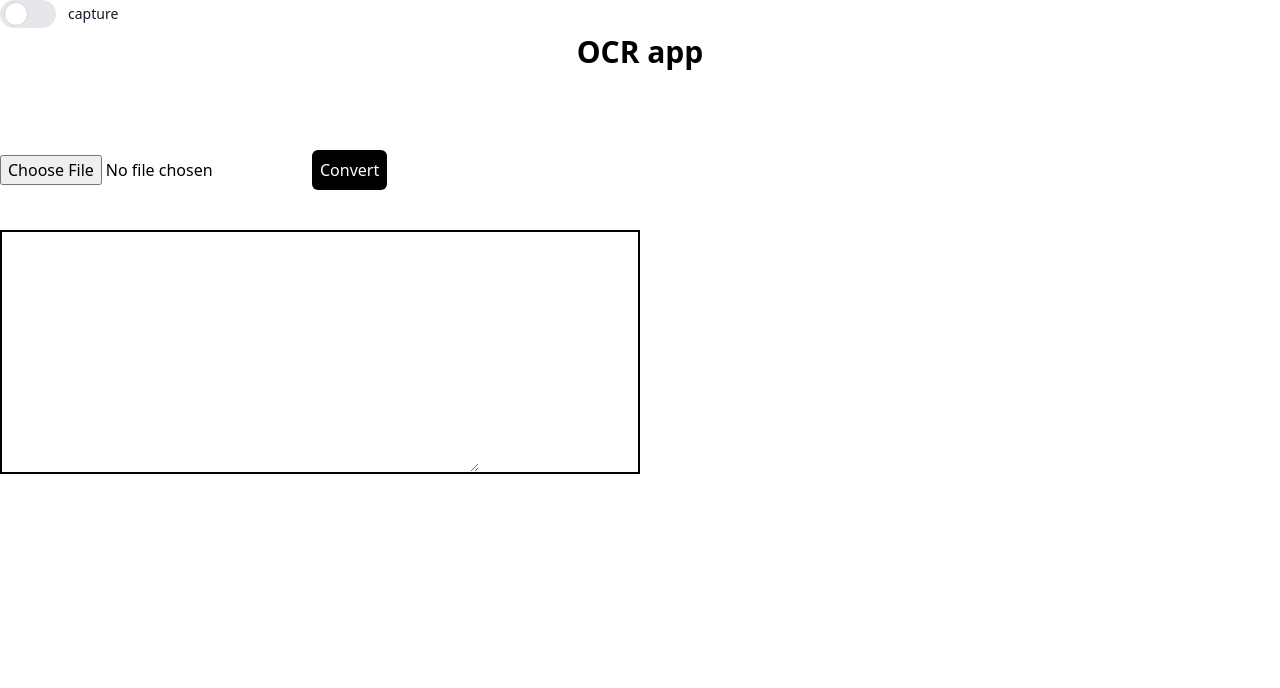
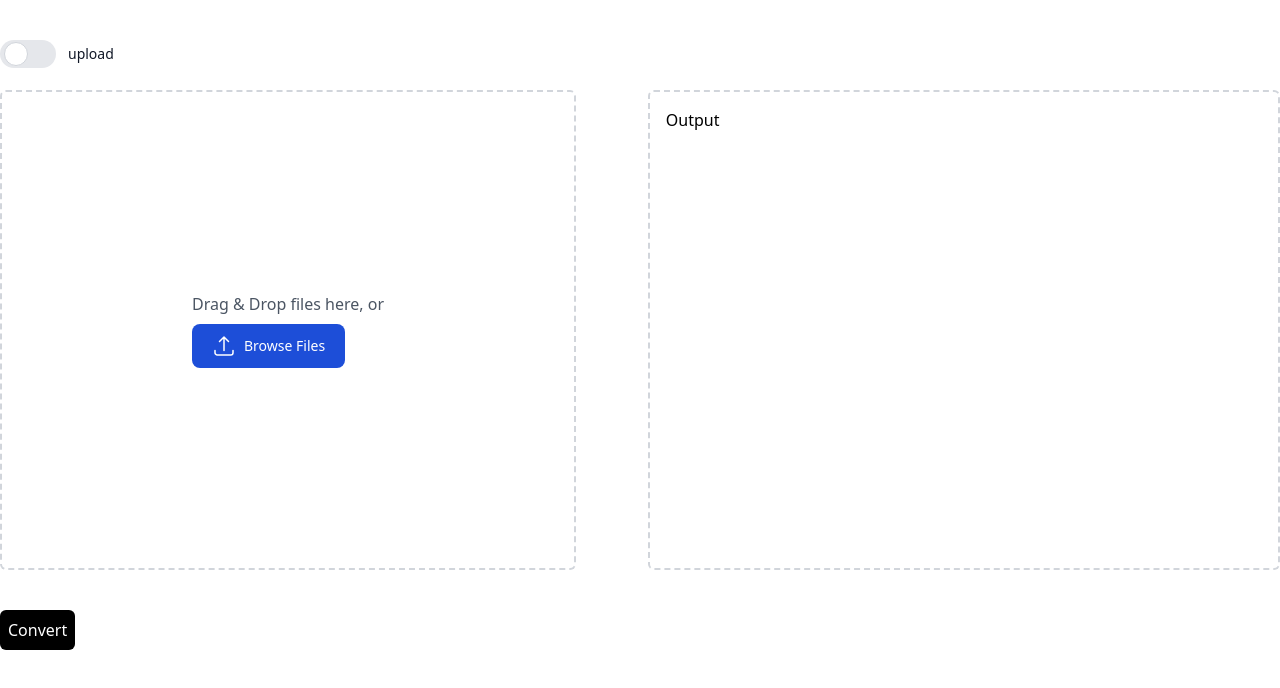
Before and after one commit to samyakkhatua/OCRapp, a React (Vite) app: page / in a window 1280 px wide. Shown: the top 688 px of the page. Built offline with nearby package versions, Linux system fonts and the light colour scheme.

Commit message:
UI updated

```diff
--- a/src/App.jsx
+++ b/src/App.jsx
@@ -5,7 +5,7 @@ import Tesseract from "tesseract.js";
 function App() {
   const [text, setText] = useState("");
   const [image, setImage] = useState("");
-  const [mode, setMode] = useState("capture");
+  const [mode, setMode] = useState("upload");
 
   const handleSubmit = () => {
     Tesseract.recognize(image, "eng", {
@@ -22,16 +22,21 @@ function App() {
       });
   };
 
+  const handleOnClick = (e) => {
+    setImage(URL.createObjectURL(e.target.files[0]));
+    handleSubmit();
+  };
+
   const handleMode = () => {
-    setMode("upload");
+    mode === "upload" ? setMode("capture") : setMode("upload");
   };
 
   return (
     <>
       {/* container  */}
-      <div>
+      <div className="container mx-auto my-10">
         {/* upload capture toggle  */}
-        <div>
+        <div className="">
           <label class="inline-flex relative items-center cursor-pointer">
             <input
               type="checkbox"
@@ -50,32 +55,73 @@ function App() {
             </span>
           </label>
         </div>
+
+        {/* input & output blocks */}
+        <div className="flex h-[60vh] mt-4">
+          {/* input block */}
+          <div className="w-[50%] mr-4">
+            {mode === "capture" ? (
+              <div className="h-[60vh] border-2 border-gray-300 border-dashed rounded-md p-4 appearance-none cursor-pointer hover:border-gray-400 focus:outline-none">
+                capture
+              </div>
+            ) : (
+              <>
+                <div class="max-w-xl">
+                  <label class="flex justify-center w-full h-[60vh] px-4 transition bg-white border-2 border-gray-300 border-dashed rounded-md appearance-none cursor-pointer hover:border-gray-400 focus:outline-none">
+                    <span class="flex items-center space-x-2">
+                      <span class="font-medium text-gray-600">
+                        Drag & Drop files here, or <br />
+                        <div class="text-white bg-blue-700 hover:bg-blue-800 focus:ring-4 focus:outline-none focus:ring-blue-300 font-medium rounded-lg text-sm px-5 py-2.5 text-center inline-flex items-center mr-2 dark:bg-blue-600 dark:hover:bg-blue-700 dark:focus:ring-blue-800 gap-2 mt-2">
+                          <svg
+                            xmlns="http://www.w3.org/2000/svg"
+                            fill="none"
+                            viewBox="0 0 24 24"
+                            strokeWidth={1.5}
+                            stroke="currentColor"
+                            className="w-6 h-6"
+                          >
+                            <path
+                              strokeLinecap="round"
+                              strokeLinejoin="round"
+                              d="M3 16.5v2.25A2.25 2.25 0 005.25 21h13.5A2.25 2.25 0 0021 18.75V16.5m-13.5-9L12 3m0 0l4.5 4.5M12 3v13.5"
+                            />
+                          </svg>
+                          Browse Files
+                        </div>
+                      </span>
+                    </span>
+                    <input
+                      type="file"
+                      onChange={(e) =>
+                        // setImage(URL.createObjectURL(e.target.files[0]))
+                        handleOnClick(e)
+                      }
+                      name="file_upload"
+                      class="hidden"
+                    />
+                  </label>
+                </div>
+              </>
+            )}
+          </div>
+
+          {/* output block */}
+
+          <div className="p-4 h-[60vh] w-[50%] border-2 border-gray-300 border-dashed rounded-md appearance-none cursor-pointer hover:border-gray-400 focus:outline-none">
+            Output
+            <div>{text}</div>
+          </div>
+        </div>
       </div>
 
       {/* ==================================================================== */}
       <div className="container">
-        <p className="text-3xl font-bold text-center mb-20">OCR app</p>
-        <input
-          type="file"
-          onChange={(e) => setImage(URL.createObjectURL(e.target.files[0]))}
-          className=""
-        />
         <input
           type="button"
           onClick={handleSubmit}
           className="bg-black text-white p-2 rounded-md"
           value="Convert"
         />
-
-        <div className="flex border-black border-2 mt-10 items-stretch w-[50%]">
-          <textarea
-            cols="50"
-            rows="10"
-            className=""
-            value={text}
-            onChange={(e) => setText(e.target.value)}
-          ></textarea>
-        </div>
       </div>
     </>
   );
```
